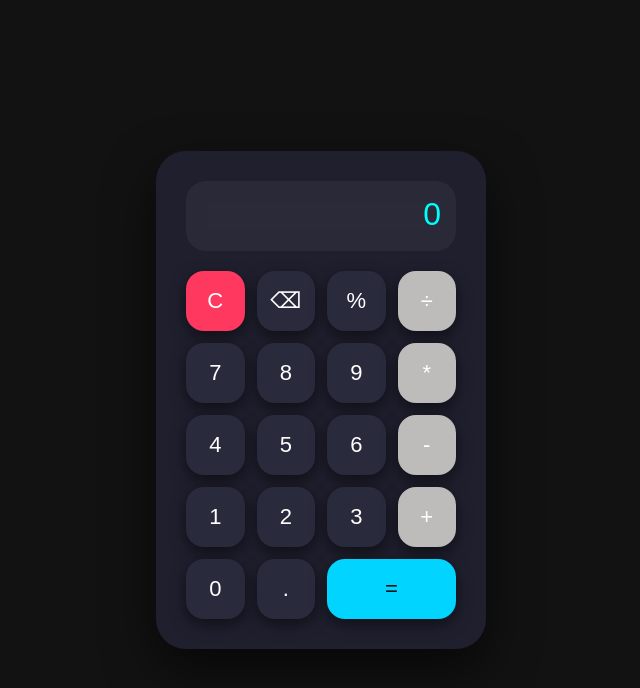
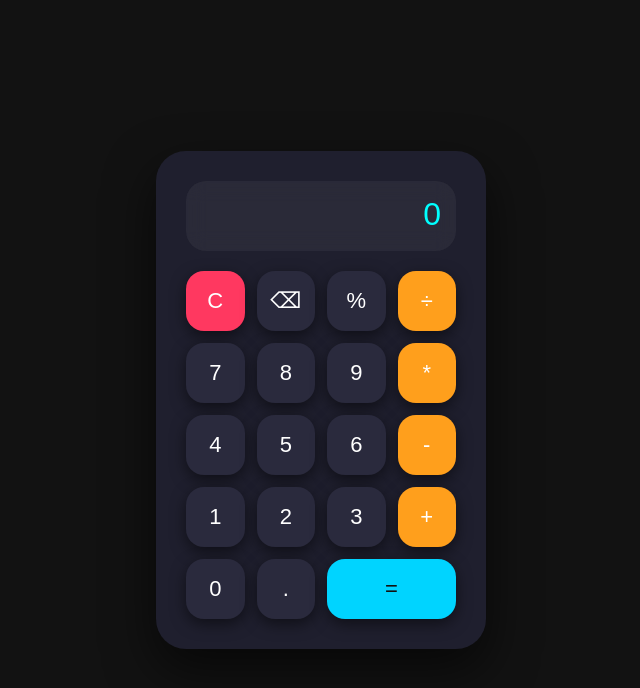
Before and after one commit to jomiy191-arch/kalkulyator, a plain HTML site: page index.html in a window 1280 px wide. Shown: the whole page, without its empty margins (319-959 px from the left). Drawn offline with Linux system fonts and the light colour scheme.

Commit message:
Some changes

```diff
--- a/css/main.css
+++ b/css/main.css
@@ -66,7 +66,7 @@ button:hover {
 .kop,
 .ayir,
 .qosh {
-  background: #bdbcba;
+  background: #ff9f1c;
   color: #fff;
 }
 
@@ -76,7 +76,6 @@ button:hover {
   color: #111;
 }
 
-/* Responsive */
 @media (max-width: 400px) {
   .calculator {
     width: 95%;
```
